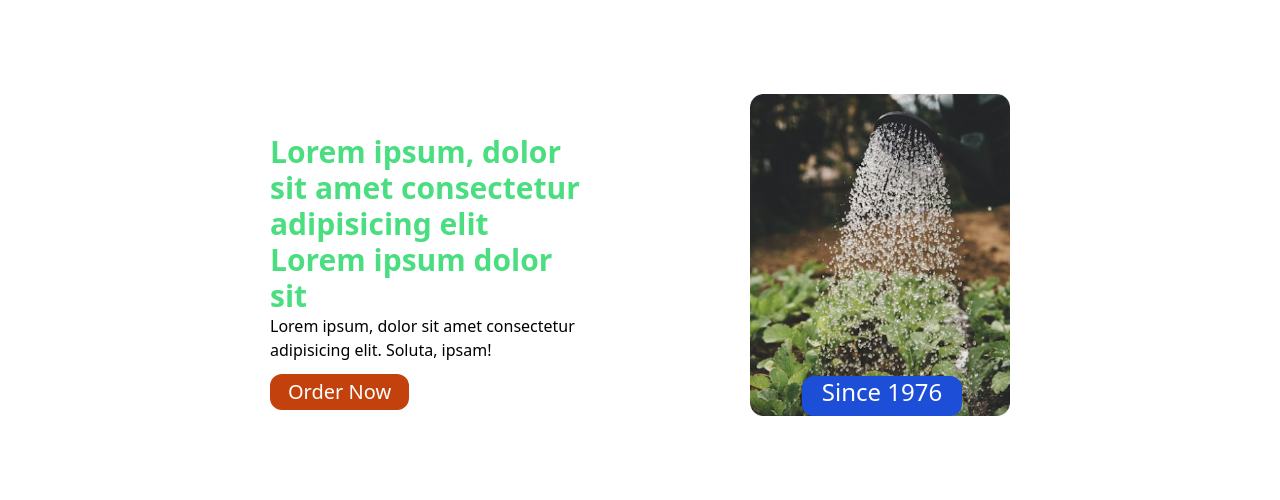
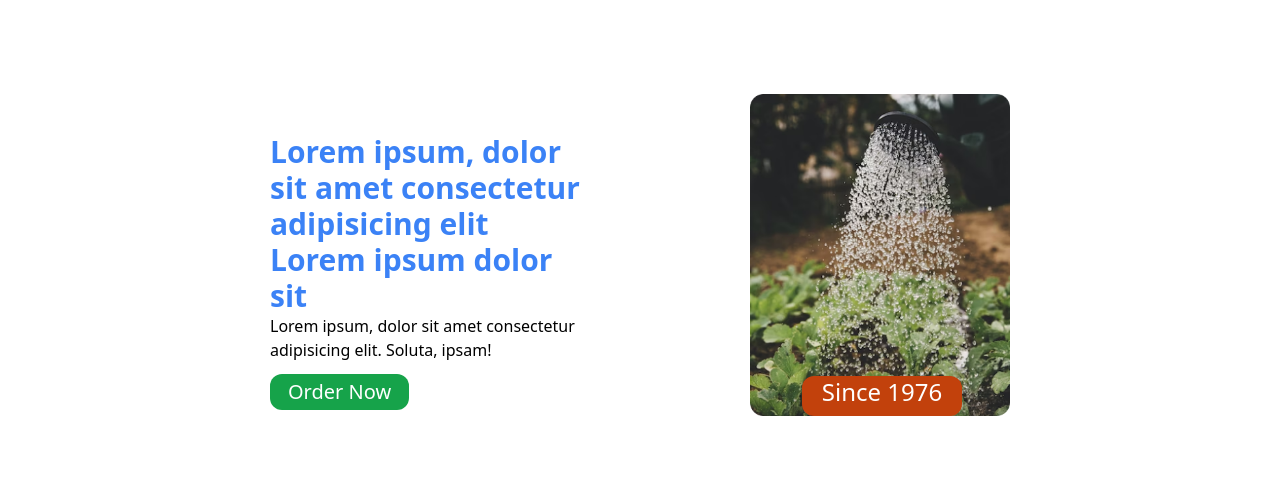
Before and after one commit to AhmedSulub/tailwil-css, a plain HTML site: page index.html in a window 1280 px wide. Shown: the part 76-576 px from the top of the page. Drawn offline with nearby package versions, Linux system fonts and the light colour scheme.

Commit message:
tailwinddaytwo

```diff
--- a/index.html
+++ b/index.html
@@ -31,17 +31,17 @@
     <div class="flex justify-center space-x-40 mt-[8%]">
 
         <div class="w-[25%] mt-10">
-            <h5 class="text-green-400 text-3xl font-bold">Lorem ipsum, dolor sit amet consectetur adipisicing elit Lorem ipsum dolor sit </h5>
+            <h5 class="text-blue-500 text-3xl font-bold">Lorem ipsum, dolor sit amet consectetur adipisicing elit Lorem ipsum dolor sit </h5>
             <p class="">Lorem ipsum, dolor sit amet consectetur adipisicing elit. Soluta, ipsam!</p>
 
-            <button class="px-[18px] py-[4px] text-xl bg-orange-700 mt-3 rounded-xl text-white">Order Now</button>
+            <button class="px-[18px] py-[4px] text-xl bg-green-600 mt-3 rounded-xl text-white">Order Now</button>
 
         </div>
 
         <div class="relative">
         <img class="w-[260px]" src="/assets/blog img/Rectangle 10 (2).png" alt="">
 
-        <div class="w-40 bg-blue-700 h-10 rounded-xl absolute bottom-0 ml-[20%]">
+        <div class="w-40 bg-orange-700 h-10 rounded-xl absolute bottom-0 ml-[20%]">
         <h6 class="text-white text-center text-2xl ">Since 1976</h6>
 
         </div>
```
